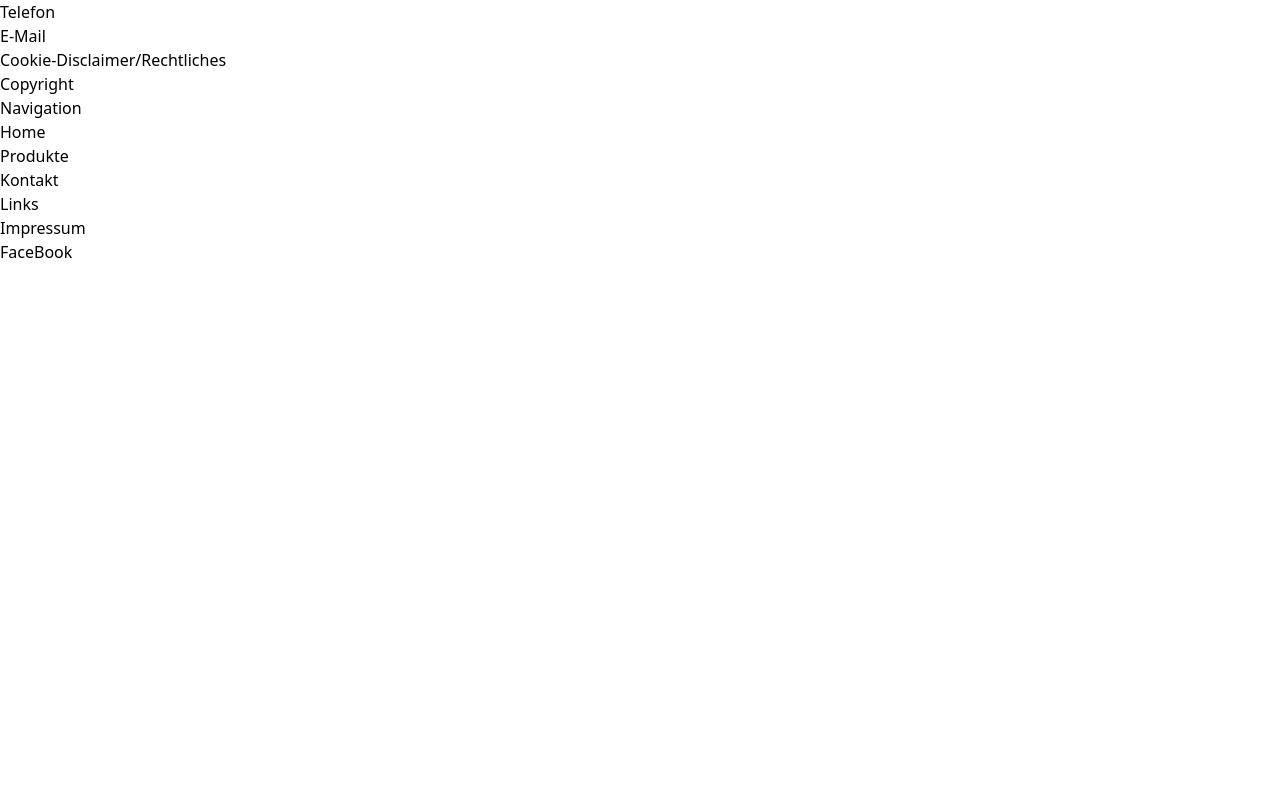
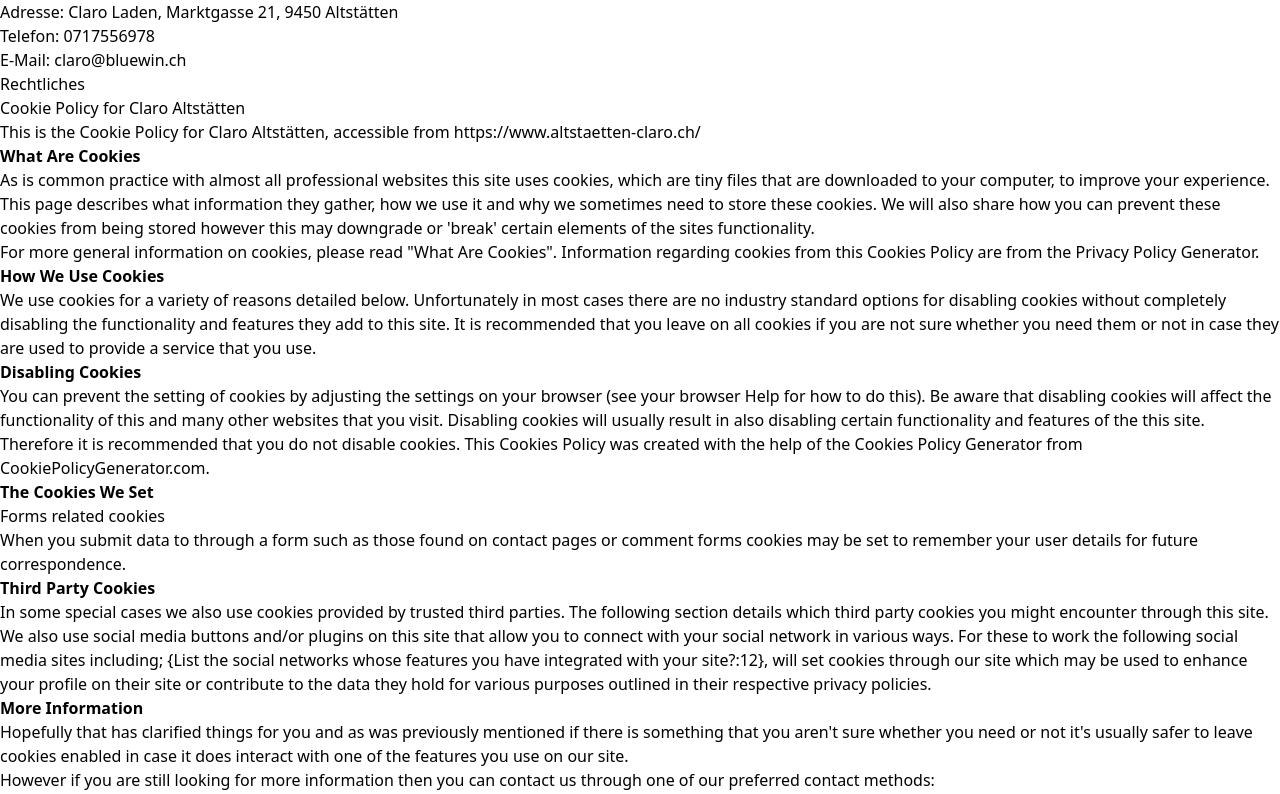
Before and after one commit to cyacedev/ePortfolio-m152, a Vue app: page /impressum in a window 1280 px wide. Shown: the part 526-1320 px from the top of the page. Before the commit the page ends 800 px from the top, so only its background shows below. Built offline with nearby package versions, Linux system fonts and the light colour scheme; what @tailwindcss/custom-forms would draw is missing.

Commit message:
✨ add impressum content

```diff
--- /dev/null
+++ b/src/components/CookiePolicy.vue
@@ -0,0 +1,114 @@
+<template>
+  <div>
+    <h1>Cookie Policy for Claro Altstätten</h1>
+
+    <p>
+      This is the Cookie Policy for Claro Altstätten, accessible from
+      https://www.altstaetten-claro.ch/
+    </p>
+
+    <p><strong>What Are Cookies</strong></p>
+
+    <p>
+      As is common practice with almost all professional websites this site uses
+      cookies, which are tiny files that are downloaded to your computer, to
+      improve your experience. This page describes what information they gather,
+      how we use it and why we sometimes need to store these cookies. We will
+      also share how you can prevent these cookies from being stored however
+      this may downgrade or 'break' certain elements of the sites functionality.
+    </p>
+
+    <p>
+      For more general information on cookies, please read
+      <a href="https://www.cookieconsent.com/what-are-cookies/"
+        >"What Are Cookies"</a
+      >. Information regarding cookies from this Cookies Policy are from
+      <a href="https://www.generateprivacypolicy.com/"
+        >the Privacy Policy Generator</a
+      >.
+    </p>
+
+    <p><strong>How We Use Cookies</strong></p>
+
+    <p>
+      We use cookies for a variety of reasons detailed below. Unfortunately in
+      most cases there are no industry standard options for disabling cookies
+      without completely disabling the functionality and features they add to
+      this site. It is recommended that you leave on all cookies if you are not
+      sure whether you need them or not in case they are used to provide a
+      service that you use.
+    </p>
+
+    <p><strong>Disabling Cookies</strong></p>
+
+    <p>
+      You can prevent the setting of cookies by adjusting the settings on your
+      browser (see your browser Help for how to do this). Be aware that
+      disabling cookies will affect the functionality of this and many other
+      websites that you visit. Disabling cookies will usually result in also
+      disabling certain functionality and features of the this site. Therefore
+      it is recommended that you do not disable cookies. This Cookies Policy was
+      created with the help of the
+      <a href="https://www.cookiepolicygenerator.com/cookie-policy-generator/"
+        >Cookies Policy Generator from CookiePolicyGenerator.com</a
+      >.
+    </p>
+    <p><strong>The Cookies We Set</strong></p>
+
+    <ul>
+      <li>
+        <p>Forms related cookies</p>
+        <p>
+          When you submit data to through a form such as those found on contact
+          pages or comment forms cookies may be set to remember your user
+          details for future correspondence.
+        </p>
+      </li>
+    </ul>
+
+    <p><strong>Third Party Cookies</strong></p>
+
+    <p>
+      In some special cases we also use cookies provided by trusted third
+      parties. The following section details which third party cookies you might
+      encounter through this site.
+    </p>
+
+    <ul>
+      <li>
+        <p>
+          We also use social media buttons and/or plugins on this site that
+          allow you to connect with your social network in various ways. For
+          these to work the following social media sites including; {List the
+          social networks whose features you have integrated with your
+          site?:12}, will set cookies through our site which may be used to
+          enhance your profile on their site or contribute to the data they hold
+          for various purposes outlined in their respective privacy policies.
+        </p>
+      </li>
+    </ul>
+
+    <p><strong>More Information</strong></p>
+
+    <p>
+      Hopefully that has clarified things for you and as was previously
+      mentioned if there is something that you aren't sure whether you need or
+      not it's usually safer to leave cookies enabled in case it does interact
+      with one of the features you use on our site.
+    </p>
+
+    <p>
+      However if you are still looking for more information then you can contact
+      us through one of our preferred contact methods:
+    </p>
+
+    <ul>
+      <li>Email: claro@bluewin.ch</li>
+    </ul>
+  </div>
+</template>
+<script>
+export default {
+  name: "Footer",
+};
+</script>
--- a/src/views/Impressum.vue
+++ b/src/views/Impressum.vue
@@ -2,11 +2,37 @@
   <main class="flex-grow">
     <div class="px-4 py-4 text-center text-gray-900">
       <span class="text-3xl font-semibold">Impressum</span>
+
+      <div class="flex flex-col flex-wrap justify-center sm:flex-row">
+        <div
+          class="text-left border-gray-400 sm:p-4 sm:m-4 sm:border sm:rounded"
+        >
+          <div
+            class="mt-4 text-xl font-bold leading-normal text-gray-900 sm:mt-0 sm:mb-2"
+          >
+            Firma
+          </div>
+          <p class="text-base text-gray-700">
+            Firmenname: Claro Laden Monika Angst<br />
+            Adresse: Claro Laden, Marktgasse 21, 9450 Altstätten<br />
+            Telefon: 0717556978<br />
+            E-Mail: claro@bluewin.ch<br />
+          </p>
+        </div>
+        <div
+          class="text-left border-gray-400 sm:p-4 sm:m-4 sm:border sm:rounded"
+        >
+          <div
+            class="mt-4 text-xl font-bold leading-normal text-gray-900 sm:mt-0 sm:mb-2"
+          >
+            Rechtliches
+          </div>
+          <p class="text-base text-gray-700">
+            <CookiePolicy />
+          </p>
+        </div>
+      </div>
       <ol>
-        <li>Firmenname</li>
-        <li>Adresse</li>
-        <li>Telefon</li>
-        <li>E-Mail</li>
         <li>Cookie-Disclaimer/Rechtliches</li>
         <li>Copyright</li>
       </ol>
@@ -15,9 +41,10 @@
 </template>
 
 <script>
+import CookiePolicy from "@/components/CookiePolicy.vue";
 export default {
   name: "Impressum",
-  components: {},
+  components: { CookiePolicy },
   metaInfo: {
     title: "Claro Altstätten - Impressum",
     meta: [
```
